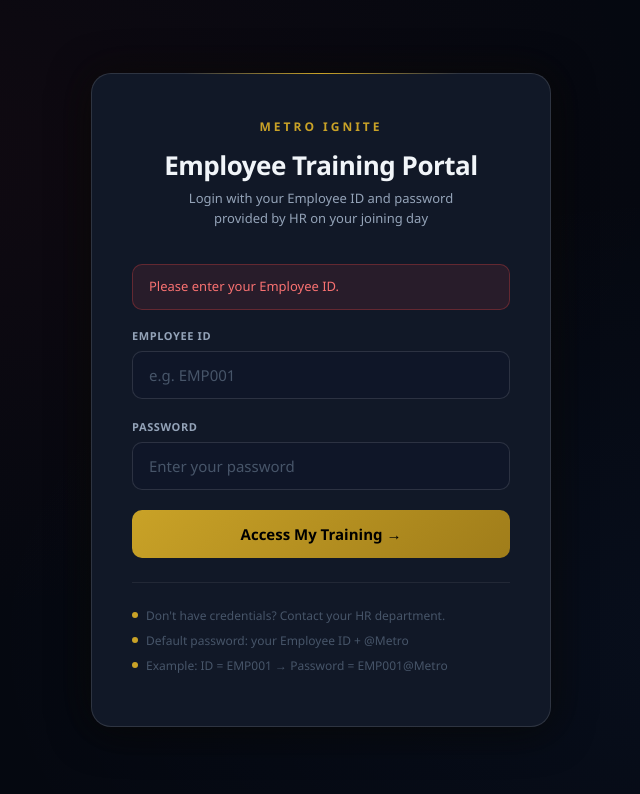
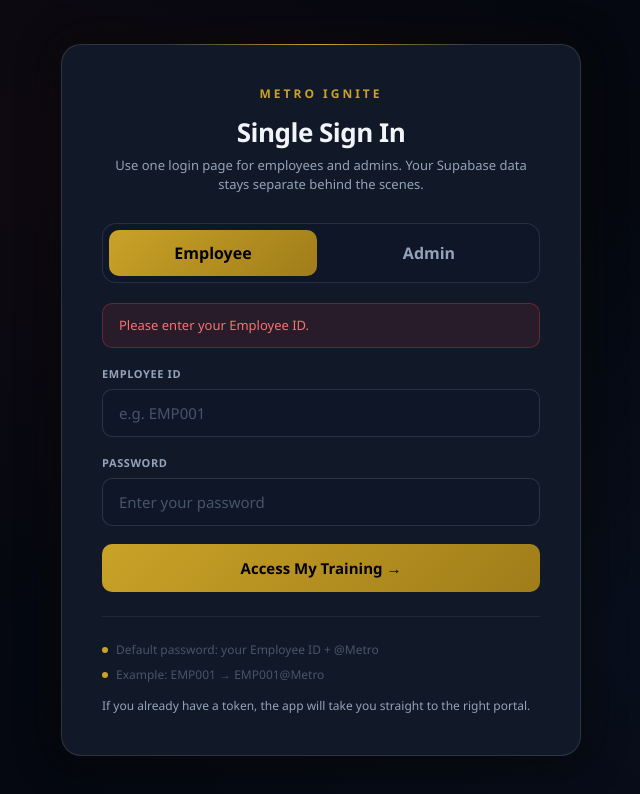
Before and after one commit to Dwarikadp/metro-lms, a website: page frontend/index.html in a window 1280 px wide. Both pictures are taken after a click on the button "Access My Training →". Shown: the whole page, without its empty margins (319-959 px from the left). Drawn offline with Linux system fonts and the light colour scheme.

Commit message:
Unify admin and employee login

```diff
--- a/frontend/index.html
+++ b/frontend/index.html
@@ -3,7 +3,7 @@
 <head>
 <meta charset="UTF-8">
 <meta name="viewport" content="width=device-width, initial-scale=1.0">
-<title>Metro Group — Farvision ERP Training</title>
+<title>Metro Group - Login</title>
 <style>
   * { box-sizing: border-box; margin: 0; padding: 0; }
   body {
@@ -22,9 +22,9 @@
     background: #111827;
     border: 1px solid rgba(255,255,255,0.12);
     border-radius: 20px;
-    padding: 44px 40px;
+    padding: 40px;
     width: 100%;
-    max-width: 460px;
+    max-width: 520px;
     position: relative;
     box-shadow: 0 4px 40px rgba(0,0,0,0.6), 0 0 40px rgba(201,162,39,0.05);
   }
@@ -36,83 +36,227 @@
     width: 60%; height: 1px;
     background: linear-gradient(90deg, transparent, #c9a227, transparent);
   }
-  .header { text-align: center; margin-bottom: 36px; }
+  .header { text-align: center; margin-bottom: 28px; }
   .brand { font-size: 12px; font-weight: 700; letter-spacing: 3px; color: #c9a227; text-transform: uppercase; margin-bottom: 12px; }
   .title { font-size: 26px; font-weight: 800; color: #f1f5f9; margin-bottom: 6px; letter-spacing: -0.5px; }
   .subtitle { font-size: 13px; color: #94a3b8; line-height: 1.5; }
-  .field { margin-bottom: 20px; }
+  .seg {
+    display: grid;
+    grid-template-columns: 1fr 1fr;
+    gap: 8px;
+    margin-bottom: 20px;
+    padding: 6px;
+    background: #0f1628;
+    border: 1px solid rgba(255,255,255,0.10);
+    border-radius: 14px;
+  }
+  .seg button {
+    border: none;
+    background: transparent;
+    color: #94a3b8;
+    padding: 12px 14px;
+    border-radius: 10px;
+    font: inherit;
+    font-weight: 700;
+    cursor: pointer;
+    transition: 0.2s;
+  }
+  .seg button.active {
+    background: linear-gradient(135deg, #c9a227, #a07d1a);
+    color: #000;
+  }
+  .field { margin-bottom: 18px; }
   .field label { display: block; font-size: 11px; font-weight: 600; color: #94a3b8; margin-bottom: 8px; text-transform: uppercase; letter-spacing: 0.6px; }
-  .field input { width: 100%; padding: 13px 16px; background: #0f1628; border: 1px solid rgba(255,255,255,0.12); border-radius: 10px; font-size: 15px; color: #f1f5f9; font-family: inherit; outline: none; transition: border-color 0.2s, box-shadow 0.2s; }
+  .field input {
+    width: 100%;
+    padding: 13px 16px;
+    background: #0f1628;
+    border: 1px solid rgba(255,255,255,0.12);
+    border-radius: 10px;
+    font-size: 15px;
+    color: #f1f5f9;
+    font-family: inherit;
+    outline: none;
+    transition: border-color 0.2s, box-shadow 0.2s;
+  }
   .field input:focus { border-color: #c9a227; box-shadow: 0 0 0 3px rgba(201,162,39,0.12); }
   .field input::placeholder { color: #475569; }
-  .btn { width: 100%; padding: 14px; background: linear-gradient(135deg, #c9a227, #a07d1a); color: #000; border: none; border-radius: 10px; font-size: 15px; font-weight: 700; cursor: pointer; font-family: inherit; transition: all 0.2s; display: flex; align-items: center; justify-content: center; gap: 10px; }
+  .btn {
+    width: 100%;
+    padding: 14px;
+    background: linear-gradient(135deg, #c9a227, #a07d1a);
+    color: #000;
+    border: none;
+    border-radius: 10px;
+    font-size: 15px;
+    font-weight: 700;
+    cursor: pointer;
+    font-family: inherit;
+    transition: all 0.2s;
+    display: flex;
+    align-items: center;
+    justify-content: center;
+    gap: 10px;
+  }
   .btn:hover { transform: translateY(-1px); box-shadow: 0 8px 24px rgba(201,162,39,0.35); }
   .btn:disabled { opacity: 0.5; cursor: not-allowed; transform: none; box-shadow: none; }
-  .spinner { width: 18px; height: 18px; border: 2px solid rgba(0,0,0,0.3); border-top-color: #000; border-radius: 50%; animation: spin 0.6s linear infinite; display: none; }
+  .spinner {
+    width: 18px;
+    height: 18px;
+    border: 2px solid rgba(0,0,0,0.3);
+    border-top-color: #000;
+    border-radius: 50%;
+    animation: spin 0.6s linear infinite;
+    display: none;
+  }
   .spinner.show { display: block; }
   @keyframes spin { to { transform: rotate(360deg); } }
-  .error { background: rgba(239,68,68,0.1); border: 1px solid rgba(239,68,68,0.3); border-radius: 10px; padding: 12px 16px; font-size: 13px; color: #f87171; margin-bottom: 18px; display: none; line-height: 1.5; }
+  .error {
+    background: rgba(239,68,68,0.1);
+    border: 1px solid rgba(239,68,68,0.3);
+    border-radius: 10px;
+    padding: 12px 16px;
+    font-size: 13px;
+    color: #f87171;
+    margin-bottom: 18px;
+    display: none;
+    line-height: 1.5;
+  }
   .error.show { display: block; }
   .divider { border: none; border-top: 1px solid rgba(255,255,255,0.07); margin: 24px 0; }
   .info-row { display: flex; align-items: center; gap: 8px; font-size: 12px; color: #475569; margin-bottom: 8px; }
   .info-dot { width: 6px; height: 6px; border-radius: 50%; background: #c9a227; flex-shrink: 0; }
+  .muted { color: #94a3b8; font-size: 12px; line-height: 1.5; margin-top: 14px; }
+  .hide { display: none; }
 </style>
 </head>
 <body>
 <div class="card">
   <div class="header">
     <div class="brand">Metro Ignite</div>
-    <div class="title">Employee Training Portal</div>
-    <div class="subtitle">Login with your Employee ID and password<br>provided by HR on your joining day</div>
+    <div class="title">Single Sign In</div>
+    <div class="subtitle">Use one login page for employees and admins. Your Supabase data stays separate behind the scenes.</div>
+  </div>
+  <div class="seg">
+    <button id="seg-employee" class="active" type="button" onclick="setMode('employee')">Employee</button>
+    <button id="seg-admin" type="button" onclick="setMode('admin')">Admin</button>
   </div>
   <div class="error" id="err"></div>
   <div class="field">
-    <label>Employee ID</label>
-    <input type="text" id="emp-id" placeholder="e.g. EMP001" autocomplete="username" autofocus/>
+    <label id="user-label">Employee ID</label>
+    <input type="text" id="user-id" placeholder="e.g. EMP001" autocomplete="username" autofocus/>
   </div>
   <div class="field">
     <label>Password</label>
-    <input type="password" id="emp-pwd" placeholder="Enter your password" autocomplete="current-password"/>
+    <input type="password" id="user-pwd" placeholder="Enter your password" autocomplete="current-password"/>
   </div>
   <button class="btn" id="login-btn" onclick="doLogin()">
     <span id="btn-text">Access My Training →</span>
     <div class="spinner" id="spinner"></div>
   </button>
   <hr class="divider">
-  <div class="info-row"><div class="info-dot"></div>Don't have credentials? Contact your HR department.</div>
-  <div class="info-row"><div class="info-dot"></div>Default password: your Employee ID + @Metro</div>
-  <div class="info-row"><div class="info-dot"></div>Example: ID = EMP001 → Password = EMP001@Metro</div>
+  <div id="employee-help">
+    <div class="info-row"><div class="info-dot"></div>Default password: your Employee ID + @Metro</div>
+    <div class="info-row"><div class="info-dot"></div>Example: EMP001 → EMP001@Metro</div>
+  </div>
+  <div id="admin-help" class="hide">
+    <div class="info-row"><div class="info-dot"></div>Admin username is usually <strong>admin</strong>.</div>
+    <div class="info-row"><div class="info-dot"></div>Use the admin password set in your Render environment variables.</div>
+  </div>
+  <div class="muted">If you already have a token, the app will take you straight to the right portal.</div>
 </div>
+
 <script>
   const API = localStorage.getItem('mg_api_url') || (window.location.origin && window.location.origin !== 'null' ? window.location.origin : 'http://localhost:3001');
-  function showErr(msg){ const e=document.getElementById('err'); e.textContent=msg; e.classList.add('show'); }
-  function hideErr(){ document.getElementById('err').classList.remove('show'); }
-  function setLoad(on){
-    document.getElementById('login-btn').disabled=on;
-    document.getElementById('btn-text').textContent=on?'Verifying…':'Access My Training →';
-    on?document.getElementById('spinner').classList.add('show'):document.getElementById('spinner').classList.remove('show');
+  let MODE = 'employee';
+
+  function showErr(msg) { const e = document.getElementById('err'); e.textContent = msg; e.classList.add('show'); }
+  function hideErr() { document.getElementById('err').classList.remove('show'); }
+  function setLoad(on) {
+    document.getElementById('login-btn').disabled = on;
+    document.getElementById('btn-text').textContent = on ? 'Verifying…' : (MODE === 'admin' ? 'Enter Admin Panel →' : 'Access My Training →');
+    on ? document.getElementById('spinner').classList.add('show') : document.getElementById('spinner').classList.remove('show');
   }
-  async function doLogin(){
+
+  function setMode(mode) {
+    MODE = mode;
+    document.getElementById('seg-employee').classList.toggle('active', mode === 'employee');
+    document.getElementById('seg-admin').classList.toggle('active', mode === 'admin');
+    document.getElementById('user-label').textContent = mode === 'admin' ? 'Admin Username' : 'Employee ID';
+    document.getElementById('user-id').placeholder = mode === 'admin' ? 'admin' : 'e.g. EMP001';
+    document.getElementById('btn-text').textContent = mode === 'admin' ? 'Enter Admin Panel →' : 'Access My Training →';
+    document.getElementById('employee-help').classList.toggle('hide', mode === 'admin');
+    document.getElementById('admin-help').classList.toggle('hide', mode !== 'admin');
+    document.getElementById('user-id').focus();
+  }
+
+  async function doLogin() {
     hideErr();
-    const emp_id=document.getElementById('emp-id').value.trim().toUpperCase();
-    const password=document.getElementById('emp-pwd').value;
-    if(!emp_id){showErr('Please enter your Employee ID.');return;}
-    if(!password){showErr('Please enter your password.');return;}
+    const user_id = document.getElementById('user-id').value.trim();
+    const password = document.getElementById('user-pwd').value;
+    if (!user_id) {
+      showErr(MODE === 'admin' ? 'Please enter your admin username.' : 'Please enter your Employee ID.');
+      return;
+    }
+    if (!password) {
+      showErr('Please enter your password.');
+      return;
+    }
+
     setLoad(true);
-    try{
-      const res=await fetch(API+'/api/auth/login',{method:'POST',headers:{'Content-Type':'application/json'},body:JSON.stringify({emp_id,password})});
-      const data=await res.json();
-      if(!res.ok||data.error){showErr(data.error||'Login failed. Please try again.');return;}
-      localStorage.setItem('mg_token',data.token);
-      localStorage.setItem('mg_user',JSON.stringify(data.user));
-      window.location.href='/app';
-    }catch(e){
+    try {
+      const endpoint = MODE === 'admin' ? '/api/auth/admin-login' : '/api/auth/login';
+      const payload = MODE === 'admin'
+        ? { username: user_id.trim() }
+        : { emp_id: user_id.trim().toUpperCase() };
+      payload.password = password;
+
+      const res = await fetch(API + endpoint, {
+        method: 'POST',
+        headers: { 'Content-Type': 'application/json' },
+        body: JSON.stringify(payload)
+      });
+      const data = await res.json();
+      if (!res.ok || data.error) {
+        showErr(data.error || 'Login failed. Please try again.');
+        return;
+      }
+
+      if (MODE === 'admin') {
+        localStorage.setItem('mg_admin_token', data.token);
+        window.location.href = '/admin';
+      } else {
+        localStorage.setItem('mg_token', data.token);
+        localStorage.setItem('mg_user', JSON.stringify(data.user));
+        window.location.href = '/app';
+      }
+    } catch (e) {
       showErr('Cannot connect to server. Make sure the backend is running.');
-    }finally{setLoad(false);}
+    } finally {
+      setLoad(false);
+    }
   }
-  document.addEventListener('keydown',e=>{if(e.key==='Enter')doLogin();});
-  const t=localStorage.getItem('mg_token');
-  if(t){fetch(API+'/api/auth/verify',{headers:{'Authorization':'Bearer '+t}}).then(r=>r.json()).then(d=>{if(d.valid&&!d.user.isAdmin)window.location.href='/app';}).catch(()=>localStorage.removeItem('mg_token'));}
+
+  document.addEventListener('keydown', e => { if (e.key === 'Enter') doLogin(); });
+
+  const employeeToken = localStorage.getItem('mg_token');
+  const adminToken = localStorage.getItem('mg_admin_token');
+
+  if (employeeToken) {
+    fetch(API + '/api/auth/verify', { headers: { 'Authorization': 'Bearer ' + employeeToken } })
+      .then(r => r.json())
+      .then(d => { if (d.valid && !d.user.isAdmin) window.location.href = '/app'; })
+      .catch(() => localStorage.removeItem('mg_token'));
+  }
+
+  if (adminToken) {
+    fetch(API + '/api/auth/verify', { headers: { 'Authorization': 'Bearer ' + adminToken } })
+      .then(r => r.json())
+      .then(d => { if (d.valid && d.user.isAdmin) window.location.href = '/admin'; })
+      .catch(() => localStorage.removeItem('mg_admin_token'));
+  }
+
+  setMode('employee');
 </script>
 </body>
 </html>
```
Also changed, not shown: admin/index.html (+1 -0 lines).
